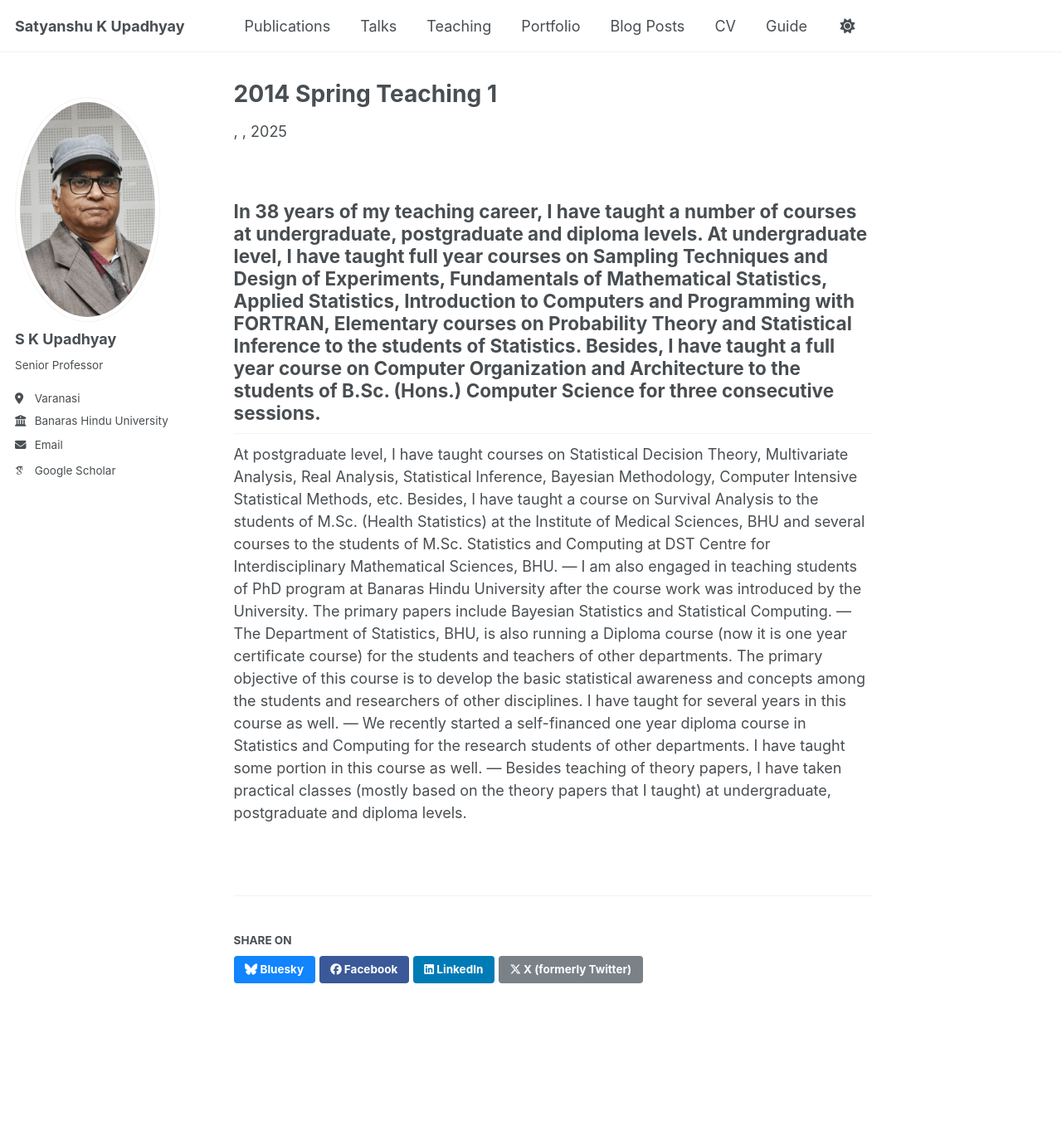
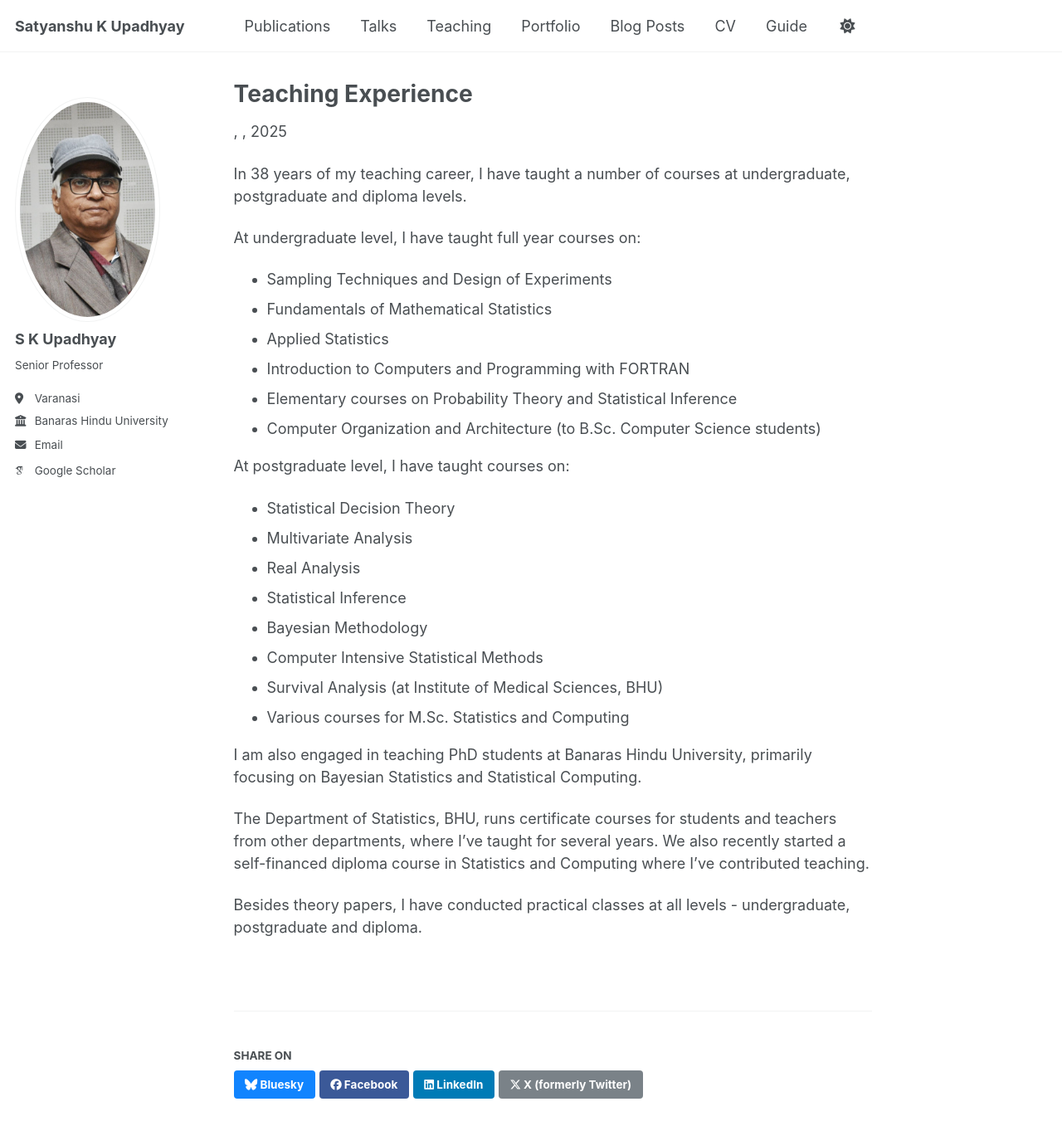
Before and after one commit to satyanshukupadhyay/satyanshukupadhyay, a Jekyll site: the page built from _teaching/2014-spring-teaching-1.md, in a window 1280 px wide and 1400 px high. Shown: the top 1363 px of the window at 83% size. Built offline with Jekyll 4.4.1, drawn with Linux system fonts in a browser that asks for light colours; some web fonts are replaced.

Commit message:
Update 2014-spring-teaching-1.md

```diff
--- a/_teaching/2014-spring-teaching-1.md
+++ b/_teaching/2014-spring-teaching-1.md
@@ -1,14 +1,31 @@
 ---
 collection: teaching
+title: "Teaching Experience"
+permalink: /teaching/
 ---
-In 38 years of my teaching career, I have taught a number of courses at undergraduate, postgraduate and diploma levels. At undergraduate level, I have taught full year courses on Sampling Techniques and Design of Experiments, Fundamentals of Mathematical Statistics, Applied Statistics, Introduction to Computers and Programming with FORTRAN, Elementary courses on Probability Theory and Statistical Inference to the students of Statistics. Besides, I have taught a full year course on Computer Organization and Architecture to the students of B.Sc. (Hons.) Computer Science for three consecutive sessions.
----
-At postgraduate level, I have taught courses on Statistical Decision Theory, Multivariate Analysis, Real Analysis, Statistical Inference, Bayesian Methodology, Computer Intensive Statistical Methods, etc. Besides, I have taught a course on Survival Analysis to the students of M.Sc. (Health Statistics) at the Institute of Medical Sciences, BHU and several courses to the students of M.Sc. Statistics and Computing at DST Centre for Interdisciplinary Mathematical Sciences, BHU.
----
-I am also engaged in teaching students of PhD program at Banaras Hindu University after the course work was introduced by the University. The primary papers include Bayesian Statistics and Statistical Computing.
----
-The Department of Statistics, BHU, is also running a Diploma course (now it is one year certificate course) for the students and teachers of other departments. The primary objective of this course is to develop the basic statistical awareness and concepts among the students and researchers of other disciplines. I have taught for several years in this course as well.
----
-We recently started a self-financed one year diploma course in Statistics and Computing for the research students of other departments. I have taught some portion in this course as well.
----
-Besides teaching of theory papers, I have taken practical classes (mostly based on the theory papers that I taught) at undergraduate, postgraduate and diploma levels.
+
+In 38 years of my teaching career, I have taught a number of courses at undergraduate, postgraduate and diploma levels.
+
+At undergraduate level, I have taught full year courses on:
+- Sampling Techniques and Design of Experiments
+- Fundamentals of Mathematical Statistics
+- Applied Statistics
+- Introduction to Computers and Programming with FORTRAN
+- Elementary courses on Probability Theory and Statistical Inference
+- Computer Organization and Architecture (to B.Sc. Computer Science students)
+
+At postgraduate level, I have taught courses on:
+- Statistical Decision Theory
+- Multivariate Analysis
+- Real Analysis
+- Statistical Inference
+- Bayesian Methodology
+- Computer Intensive Statistical Methods
+- Survival Analysis (at Institute of Medical Sciences, BHU)
+- Various courses for M.Sc. Statistics and Computing
+
+I am also engaged in teaching PhD students at Banaras Hindu University, primarily focusing on Bayesian Statistics and Statistical Computing.
+
+The Department of Statistics, BHU, runs certificate courses for students and teachers from other departments, where I've taught for several years. We also recently started a self-financed diploma course in Statistics and Computing where I've contributed teaching.
+
+Besides theory papers, I have conducted practical classes at all levels - undergraduate, postgraduate and diploma.
```
